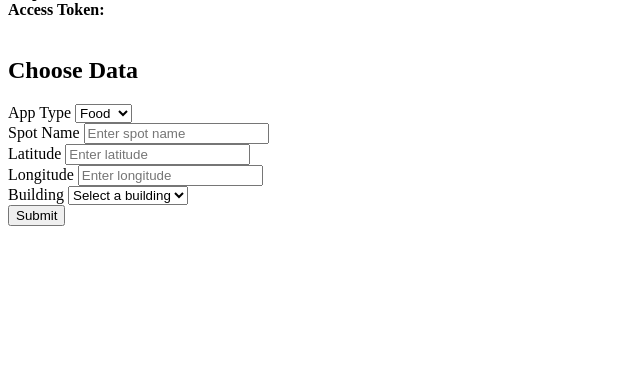
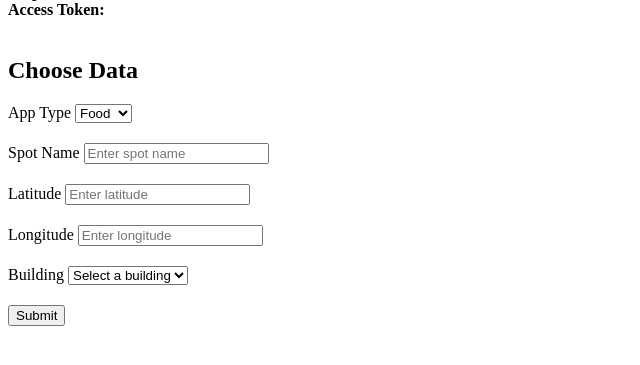
Before and after one commit to uw-it-aca/uw-restclients-spotseeker, a Django app: template docker/test-app/test_app/templates/new_spot.html in a window 1280 px wide. Shown: the part 38-403 px from the top of the page, without its empty margins (0-640 px from the left). Run offline with Django 3.2, Linux system fonts and the light colour scheme; the template is opened without the code that fills it, so the values that code supplies are empty.

Commit message:
add spacing to new spot page

```diff
--- a/docker/test-app/test_app/templates/new_spot.html
+++ b/docker/test-app/test_app/templates/new_spot.html
@@ -4,7 +4,7 @@
     <h2>Choose Data</h2>
 
     <form>
-        <div>
+        <div class="form-group">
             <label for="app_type">App Type</label>
             <select class="form-control" id="app_type" name="extended_info:app_type">
                 <option value="food">Food</option>
@@ -13,22 +13,22 @@
             </select>
         </div>
 
-        <div>
+        <div class="form-group">
             <label for="spot-name">Spot Name</label>
             <input type="text" class="form-control" id="spot-name" name="name" placeholder="Enter spot name" required>
         </div>
 
-        <div>
+        <div class="form-group">
             <label for="latitude">Latitude</label>
             <input type="number" id="latitude" name="latitude" class="form-control" placeholder="Enter latitude" required>
         </div>
 
-        <div>
+        <div class="form-group">
             <label for="longitude">Longitude</label>
             <input type="number" id="longitude" name="longitude" class="form-control" placeholder="Enter longitude" required>
         </div>
 
-        <div>
+        <div class="form-group">
             <label for="building">Building</label>
             <select class="form-control" id="building" name="building_name" required>
                 <option value="">Select a building</option>
```
